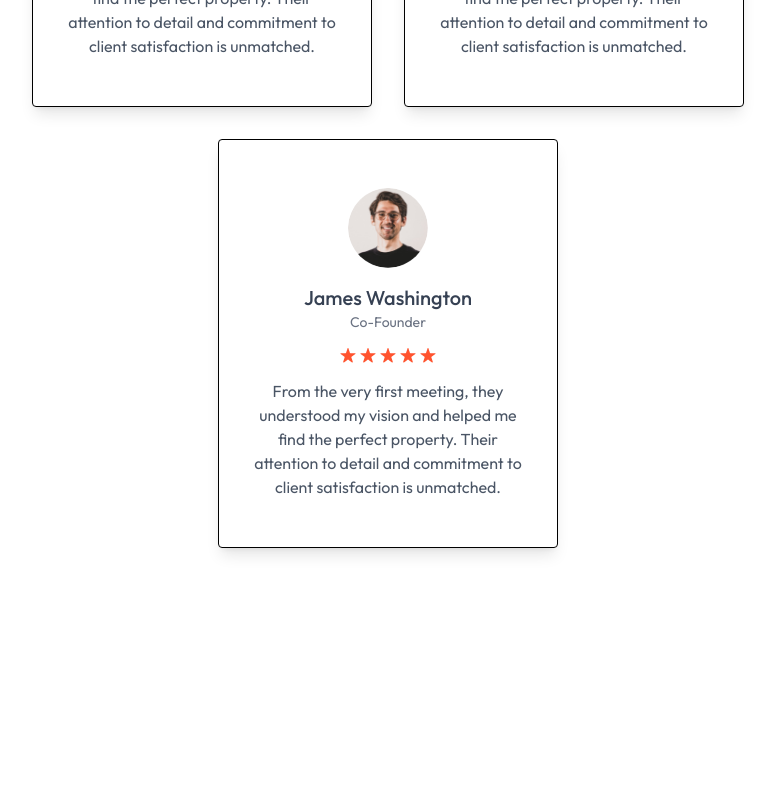
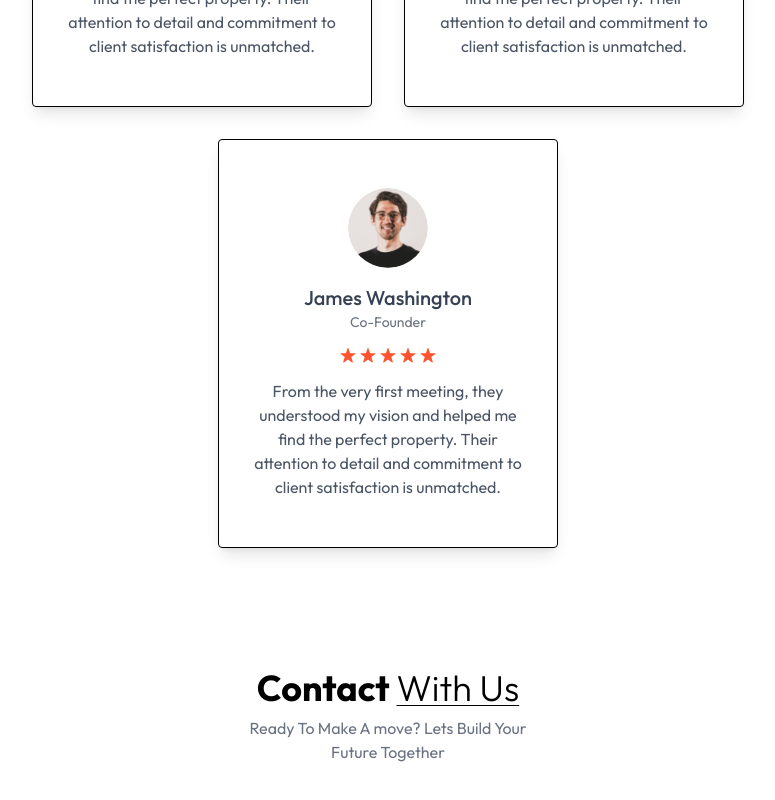
Before and after one commit to Elai5/real-estate, a React (Vite) app: page / in a window 1280 px wide. Shown: the part 2934-3734 px from the top of the page, without its empty margins (252-1027 px from the left). Before the commit the page ends 3522 px from the top, so only its background shows below. Built offline with nearby package versions, Linux system fonts and the light colour scheme.

Commit message:
added contect page,styled header

```diff
--- a/src/App.jsx
+++ b/src/App.jsx
@@ -5,6 +5,7 @@ import Header from "./components/Header";
 import About from "./components/About";
 import Projects from "./components/Projects";
 import Testimonials from "./components/Testimonials";
+import Contact from "./components/Contact";
 
 const App = () => {
   return (
@@ -13,6 +14,7 @@ const App = () => {
       <About />
       <Projects />
       <Testimonials />
+      <Contact />
     </div>
   );
 };
--- /dev/null
+++ b/src/components/Contact.jsx
@@ -0,0 +1,24 @@
+/** @format */
+
+import React from "react";
+
+const Contact = () => {
+  return (
+    <div
+      className="text-center p-6 py-20 lg:px-32 w-full overflow-hidden"
+      id="Contact"
+    >
+      <h1 className="text-2xl sm:text-4xl font-bold mb-2 text-center">
+        Contact{" "}
+        <span className="underline underline-offset-4 decoration-1 under font-light">
+          With Us
+        </span>
+      </h1>
+      <p className="text-center text-gray-500 mb-12 max-w-80 mx-auto">
+        Ready To Make A move? Lets Build Your Future Together
+      </p>
+    </div>
+  );
+};
+
+export default Contact;
```
